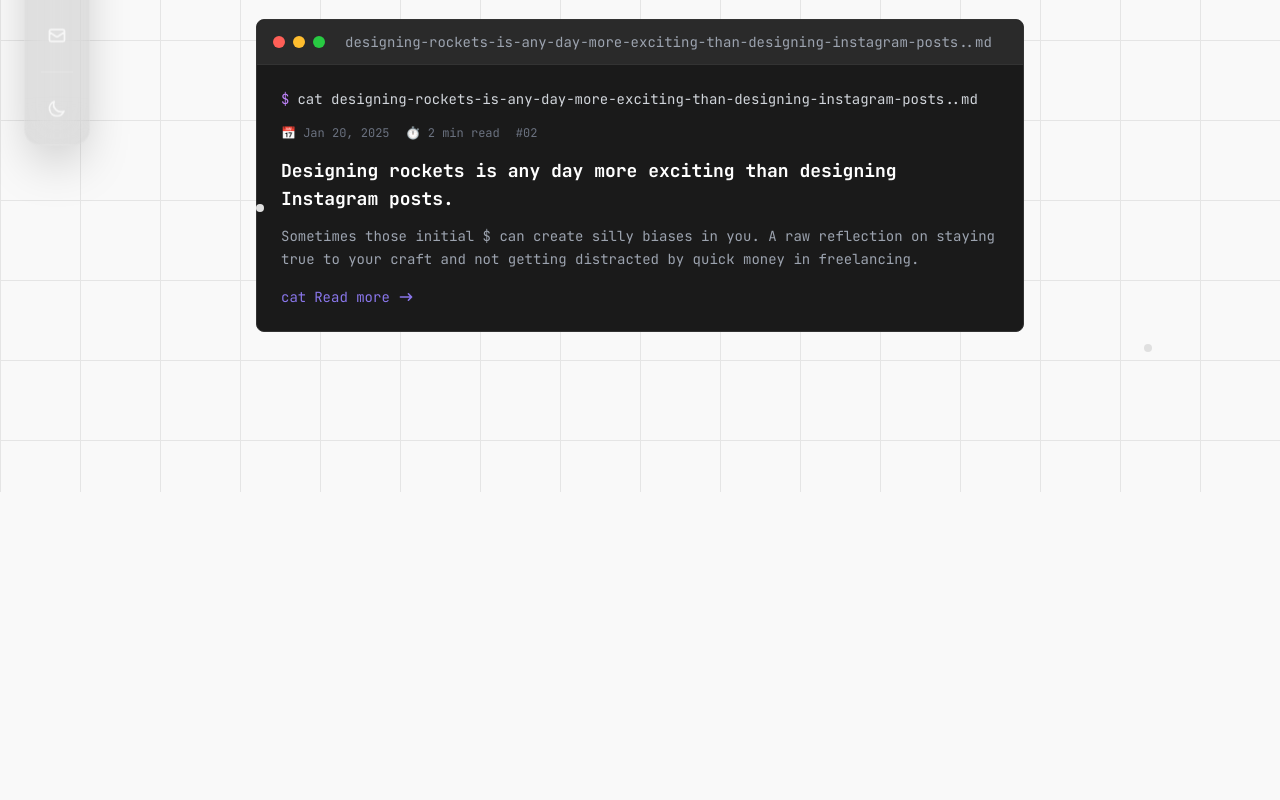
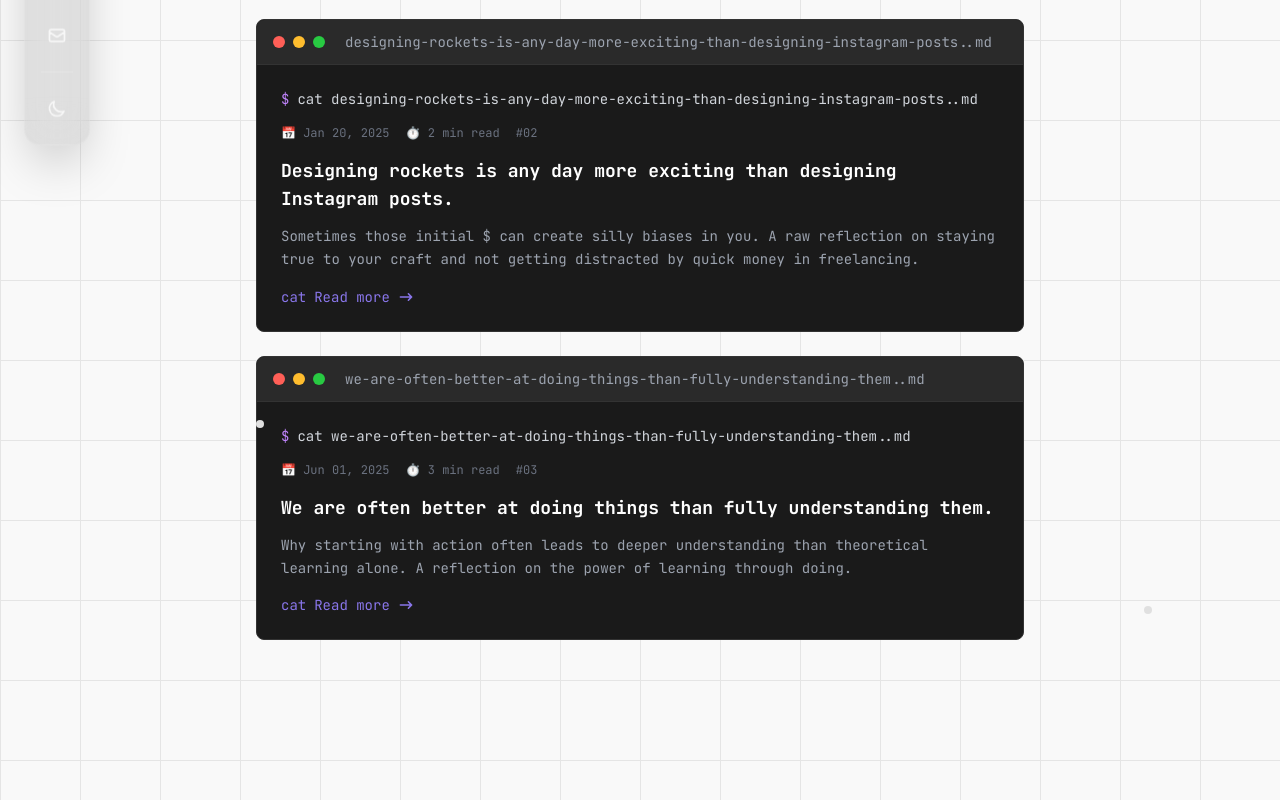
Before and after one commit to Harshrawat27/portfolio2025, a Next.js app: page /blogs in a window 1280 px wide. Shown: the part 440-1240 px from the top of the page. Before the commit the page ends 932 px from the top, so only its background shows below. Built offline with nearby package versions, Linux system fonts and the light colour scheme.

Commit message:
new blog

```diff
--- a/data/blog.ts
+++ b/data/blog.ts
@@ -80,4 +80,29 @@ Don't fall into the trap. Keep pushing yourself. You're capable of much more.`,
     tags: ['Freelancing', 'Career', 'Design', 'Advice'],
     featured: false,
   },
+  {
+    id: 'do-first-understand-later',
+    title: 'We are often better at doing things than fully understanding them.',
+    excerpt:
+      'Why starting with action often leads to deeper understanding than theoretical learning alone. A reflection on the power of learning through doing.',
+    content: `We are often better at *doing* things than fully *understanding* them.
+
+  When it comes to doing things, many people think we first have to understand something completely and then start doing it. But I believe it's often more effective to take another approach: first, start doing things, and then understand them along the way.
+
+  It might sound counterintuitive, right?
+
+  It's easier to write imperfect code first and then understand every bit of it and how to improve it later. If you get stuck in a loop, waiting to write your first line of code until you fully understand everything, you might never start. In fact, even if you start with trying to understand everything upfront, you'll likely still have many doubts because it's hard to measure theoretical understanding without practical application.
+
+  This thought really crystallized for me when I reflected on my own first project. I learned the basics of web development in about 10-12 days, and within the next 10-12 days, I landed my [first web development project](/blogs/a-letter-to-myself). It was my good fortune that this website was quite complex, especially in terms of animations and other features. But I said yes to the challenge. Honestly, at that point, I probably only knew about 40% of what was required; the other 60% was uncharted territory for me. I broke the website multiple times in the process, found and experimented with at least 10 different libraries, figured out how to integrate external libraries into the project, and ultimately completed it in 20s days.
+
+  I'm absolutely sure no book or course could have taught me that much in just 15 days. And now, because of that hands-on experience, it's much easier for me to understand the logic behind how things work in web development.
+
+  Evolutionary-wise, this rings true as well. Much of human progress has been built on empirical observation and iteration. We tried something; if it worked, we kept it or improved it; if it didn't, we adjusted. This bias towards action and learning from direct experience would have offered significant survival and adaptive advantages, allowing us to navigate and shape our environments effectively. Think of the discovery of fire, the development of early agriculture, or even the origins of medicine.
+
+  The 'doing' often preceded the deep 'why'.`,
+    publishDate: '2025-06-01',
+    readTime: 3,
+    tags: ['Learning', 'Development', 'Philosophy', 'Experience'],
+    featured: false,
+  },
 ];
```
